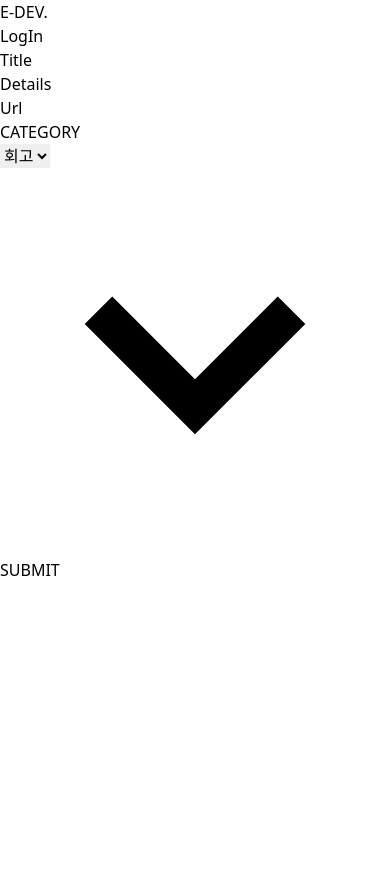
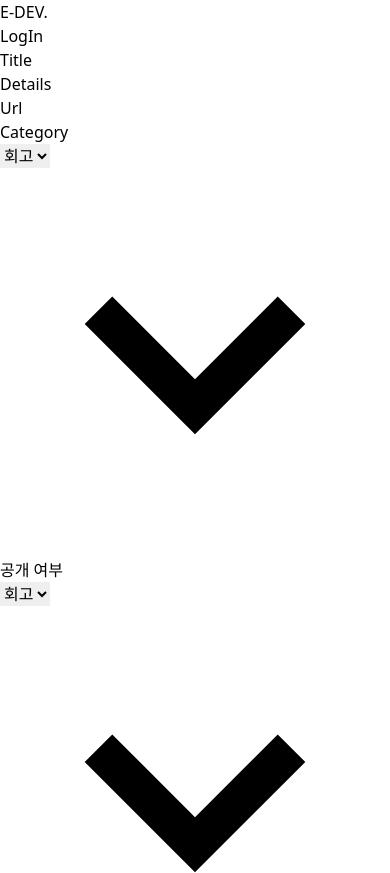
Before and after one commit to sunnyineverywhere/edev-frontend, a Next.js app: page /write in a window 390 px wide. Shown: the top 873 px of the page. Before the commit the page ends 844 px from the top, so only its background shows below. Built offline with nearby package versions, Linux system fonts and the light colour scheme.

Commit message:
✨ feat: 임시 커밋

```diff
--- a/components/write/ToogleInput.jsx
+++ b/components/write/ToogleInput.jsx
@@ -1,12 +1,12 @@
 export default function ToogleInput(props) {
   return (
-    <div className="flex flex-wrap -mx-3 mb-2 p-2">
-      <div className="w-full px-3">
+    <div className="flex flex-wrap mb-2 mt-1 p-2">
+      <div className="w-full">
         <label
           className="block uppercase tracking-wide text-gray-700 text-xs font-bold mb-2"
           htmlFor="grid-state"
         >
-          CATEGORY
+          {props.label}
         </label>
         <div className="relative">
           <select
--- a/pages/write/index.tsx
+++ b/pages/write/index.tsx
@@ -1,20 +1,30 @@
 import "@/app/globals.css";
 import Header from "@/components/header/header";
-import React, { useEffect } from "react";
+import React, { useEffect, useState } from "react";
 import TextInput from "../../components/write/TextInput";
 import ToogleInput from "../../components/write/ToogleInput";
 import FormButton from "../../components/write/FormButton";
 
 export default function WritePage() {
+  const [values, setValues] = useState({
+    title: "",
+    datail: "",
+    url: "",
+    category: "",
+    isPublic: false,
+  });
   return (
     <div>
       <Header />
-      <div className="flex flex-col md:translate-y-1/4 lg:translate-y-1/4 xl:translate-y-1/4  items-center justify-center w-full relative py-6 ">
+      <div className="flex flex-col md:mt-10 lg:mt-10 xl:mt-10 items-center justify-center w-full relative py-6 ">
         <form className="w-full max-w-lg">
           <TextInput label="Title" />
           <TextInput label="Details" />
           <TextInput label="Url" />
-          <ToogleInput />
+          <div className="flex flex-row w-full justify-center justify-items-stretch">
+            <ToogleInput label="Category" />
+            <ToogleInput label="공개 여부" />
+          </div>
           <FormButton />
         </form>
       </div>
```
